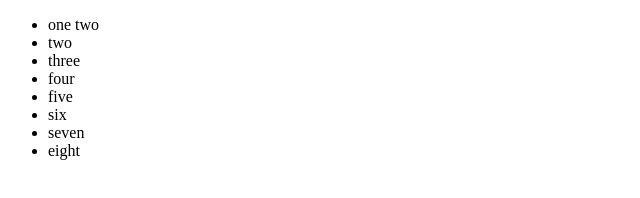
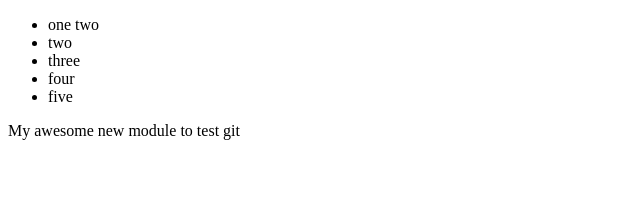
Before and after one commit to Zelaway/Practice, a plain HTML site: page index.html in a window 1280 px wide. Shown: the whole page, without its empty margins (0-640 px from the left). Drawn offline with Linux system fonts and the light colour scheme.

Commit message:
added a 2nd module

```diff
--- a/index.html
+++ b/index.html
@@ -11,11 +11,12 @@
 			<li>three</li>
 			<li>four</li>
 			<li>five</li>
-			<li>six</li>
-			<li>seven</li>
-			<li>eight</li>
 		</ul>
 	</module-one>
 
+	<module-two>
+		<div>My awesome new module to test git</div>
+	</module-two>
+
 </body>
 </html>
```
